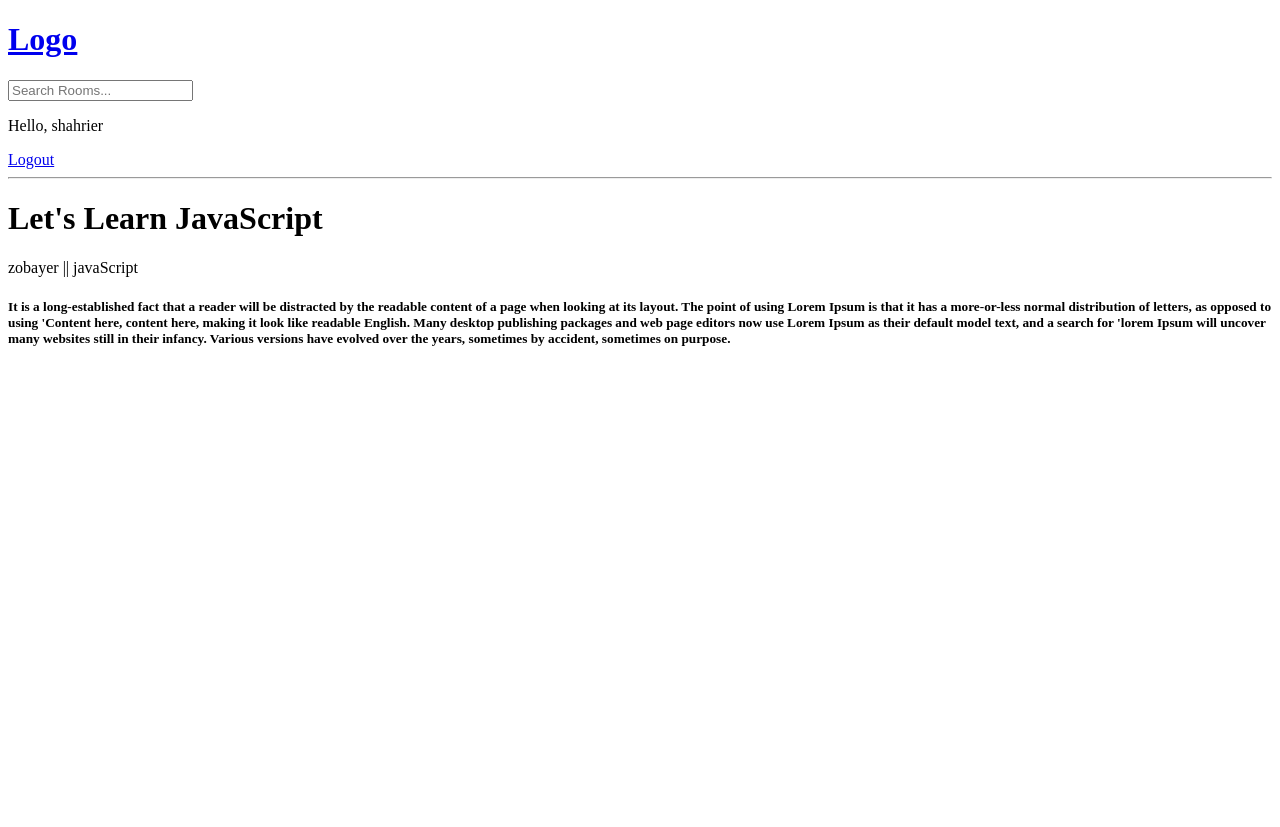
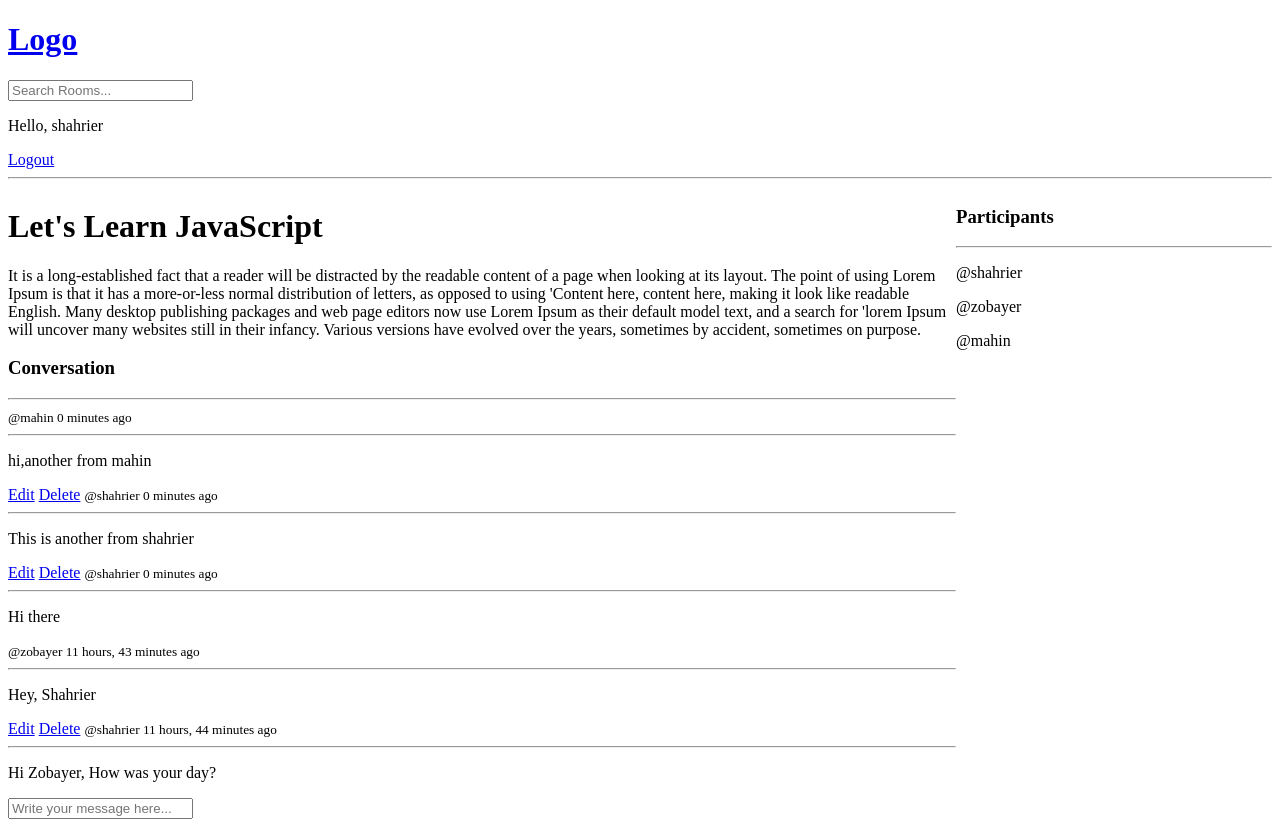
Before and after one commit to hossain-shahrier/studytogether, a Django app: page /room/1 in a window 1280 px wide. Before the commit the page ends 346 px from the top, so only its background shows below. Run offline with Django 4.2, Linux system fonts and the light colour scheme; a user stored in the database is signed in; data comes from the database, SQL or seed files in the repository; both versions use the stored data as it was after the commit.

Commit message:
Chat message CRUD

```diff
--- a/base/models.py
+++ b/base/models.py
@@ -20,7 +20,8 @@ class Room(models.Model):
     topic = models.ForeignKey(Topic, on_delete=models.SET_NULL, null=True)
     name = models.CharField(max_length=200)
     description = models.TextField(null=True, blank=True)
-    # participants=
+    participants = models.ManyToManyField(
+        User, related_name='participants', blank=True)
     updated = models.DateTimeField(auto_now=True)
     created = models.DateTimeField(auto_now_add=True)
 
--- a/base/templates/base/room.html
+++ b/base/templates/base/room.html
@@ -10,9 +10,57 @@
     {%extends 'main.html'%}
     <!-- Main Content of Room -->
     {%block content%}
-    <h1>{{room.name}}</h1>
-    <span>{{room.host}} || {{room.topic}}</span>
-    <h5>{{room.description}}</h5>
+    <style>
+      .room-container {
+        display: grid;
+        grid-template-columns: 3fr 1fr;
+      }
+    </style>
+    <div class="room-container">
+      <div class="">
+        <h1>{{room.name}}</h1>
+        <p>{{room.description}}</p>
+
+        <div class="comment-wrapper">
+          <h3>Conversation</h3>
+          <hr />
+          {% for message in room_messages %}
+          <div>
+            {% if request.user == message.user %}
+            <a href="{% url 'update-message' message.id %}">Edit</a>
+            <a href="{% url 'delete-message' message.id %}">Delete</a>
+            {% endif %}
+            <small
+              >@{{message.user.username}} {{message.created|timesince}}
+              ago</small
+            >
+            <hr />
+            <p>{{message.body}}</p>
+          </div>
+          {% endfor %}
+        </div>
+        <!-- Send Message -->
+        {% if request.user.is_authenticated %}
+        <div class="comment-form">
+          <form action="" method="post">
+            {% csrf_token %}
+            <input
+              type="text"
+              name="body"
+              placeholder="Write your message here..."
+            />
+          </form>
+        </div>
+        {% endif %}
+      </div>
+      <div>
+        <h3>Participants</h3>
+        <hr />
+        {% for user in participants %}
+        <div><p>@{{user.username}}</p></div>
+        {% endfor %}
+      </div>
+    </div>
     {%endblock%}
   </body>
 </html>
--- a/base/urls.py
+++ b/base/urls.py
@@ -9,10 +9,16 @@ urlpatterns = [
     # Home
     path('', views.home, name="home"),
     path('room/<str:pk>', views.room, name="room"),
+
     # Create Room
     path('create-room/', views.createRoom, name='create-room'),
     # Update Room
     path('update-room/<str:pk>', views.updateRoom, name='update-room'),
     # Delete Room
-    path('delete-room/<str:pk>', views.deleteRoom, name='delete-room')
+    path('delete-room/<str:pk>', views.deleteRoom, name='delete-room'),
+
+    # Delete Message
+    path('delete-message/<str:pk>', views.deleteMessage, name='delete-message'),
+    # Edit Message
+    path('update-message/<str:pk>', views.updateMessage, name='update-message')
 ]
--- a/base/views.py
+++ b/base/views.py
@@ -1,3 +1,4 @@
+from email import message
 from django.http import HttpResponse
 from django.shortcuts import render, redirect
 from django.contrib import messages
@@ -6,8 +7,8 @@ from django.contrib.auth.models import User
 from django.contrib.auth import authenticate, login, logout
 from django.db.models import Q
 from django.contrib.auth.forms import UserCreationForm
-from .forms import RoomForm
-from .models import Room, Topic
+from .forms import MessageForm, RoomForm
+from .models import Message, Room, Topic
 
 # Create your views here.
 
@@ -77,9 +78,48 @@ def home(request):
 
 def room(request, pk):
     room = Room.objects.get(id=int(pk))
-    context = {'room': room}
+    room_messages = room.message_set.all().order_by('-created')
+    participants = room.participants.all()
+
+    if request.method == 'POST':
+        message = Message.objects.create(
+            user=request.user,
+            room=room,
+            body=request.POST.get('body')
+        )
+        room.participants.add(request.user)
+        return redirect('room', pk=room.id)
+
+    context = {'room': room, 'room_messages': room_messages,
+               'participants': participants}
     return render(request, 'base/room.html', context)
 
+
+@login_required(login_url='login')
+def deleteMessage(request, pk):
+    message = Message.objects.get(id=pk)
+    if request.user != message.user:
+        return HttpResponse("You can't edit this room.")
+    if request.method == 'POST':
+        message.delete()
+        return redirect('home')
+    return render(request, 'base/delete.html', {'obj': message})
+
+
+@login_required(login_url='login')
+def updateMessage(request, pk):
+    message = Message.objects.get(id=pk)
+    form = MessageForm(instance=message)
+
+    if request.user != message.user:
+        return HttpResponse("You can't edit this room.")
+    if request.method == 'POST':
+        form = MessageForm(request.POST, instance=message)
+        if form.is_valid():
+            form.save()
+            return redirect('home')
+    context = {'form': form}
+    return render(request, 'base/message_form.html', context)
 # CRUD
 
 
```
Also changed, not shown: base/forms.py (+7 -1 lines), base/templates/base/message_form.html (added, +9 -0 lines), base/migrations/0003_alter_room_options_room_participants.py (added), db.sqlite3.
